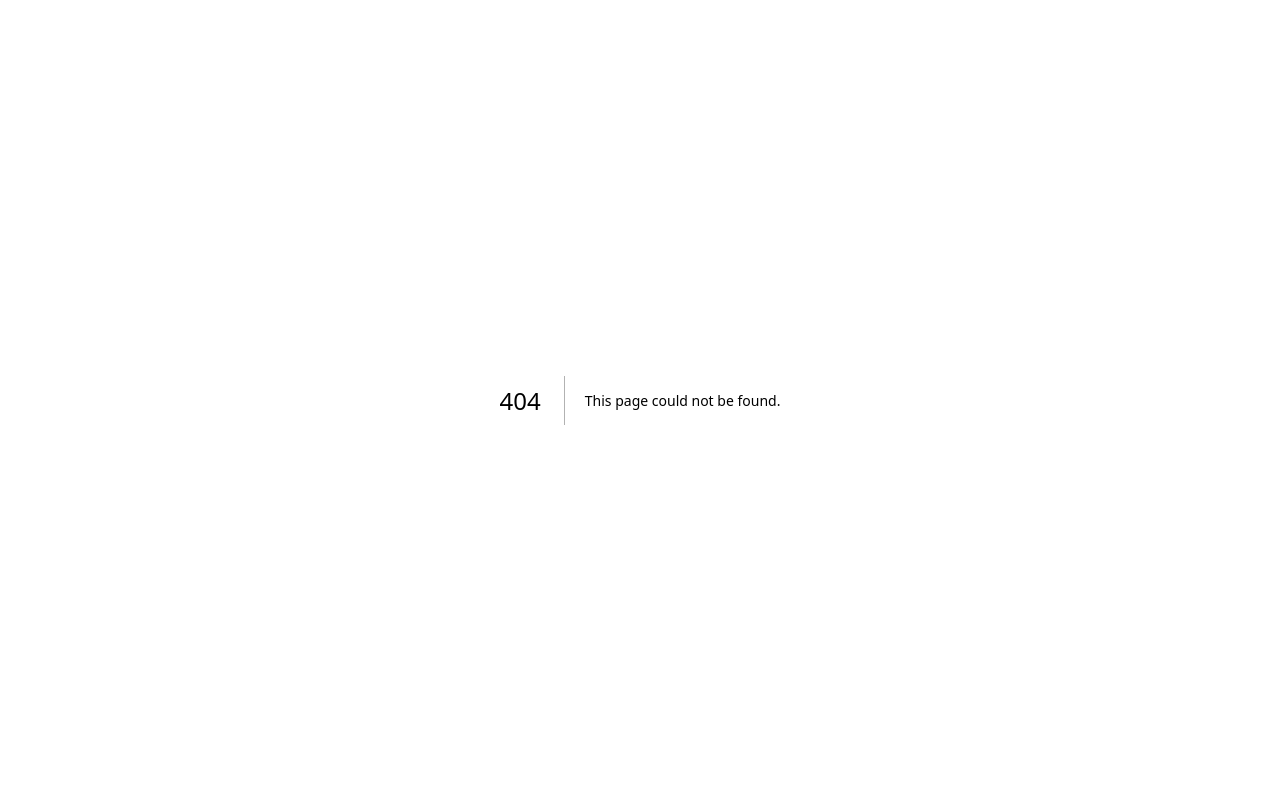
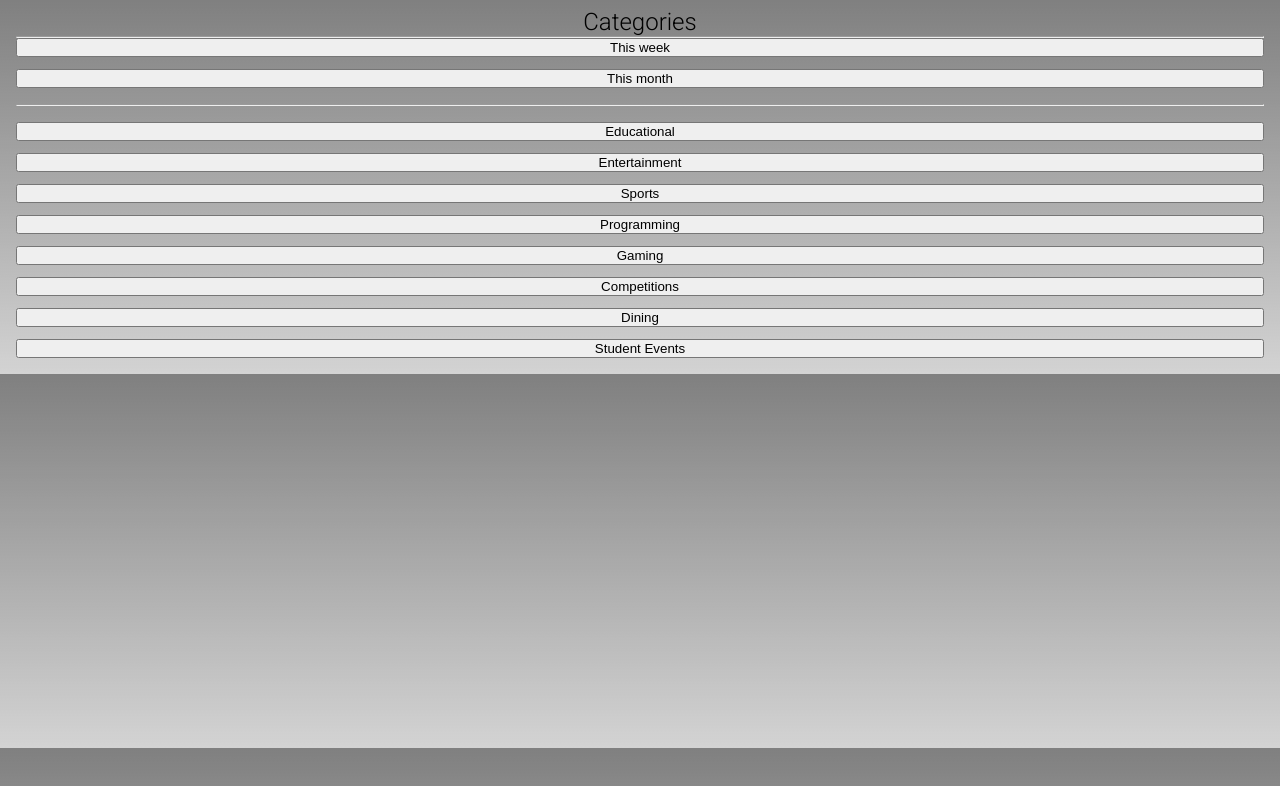
Before and after one commit to matiasc18/event-tracker, a Next.js app: page /home/components/events/eventSideBar in a window 1280 px wide. Before the commit this address had no page. Shown: the top 786 px of the page. Built offline with nearby package versions, Linux system fonts and the light colour scheme.

Commit message:
Added events sidebar

```diff
--- /dev/null
+++ b/src/pages/home/components/events/eventSideBar.js
@@ -0,0 +1,20 @@
+import styles from './styles/side-bar.module.css'
+
+const eventTypes = ['Educational', 'Entertainment', 'Sports', 'Programming', 'Gaming', 'Competitions', 'Dining', 'Student Events']
+
+export default function EventSideBar({ selected, setSelected }) {
+  return (
+    <section className={styles['side-bar']}>
+      <h1 className={styles['side-bar-title']}>Categories</h1>
+      <hr className="main-hr"/>
+      <div className={styles['type-container']}>
+        <button id="this-week" className={`${styles['side-bar-type']} ${selected == 'this-week' ? styles.selected : ''}`} onClick={() => setSelected('this-week')}>This week</button>
+        <button id="this-month" className={`${styles['side-bar-type']} ${selected == 'this-month' ? styles.selected : ''}`} onClick={() => setSelected('this-month')}>This month</button>
+        <hr />
+        {eventTypes.map((eventType, index) =>
+          <button id={`type-${index + 1}`} key={eventType} className={`${styles['side-bar-type']} ${selected == `type-${index + 1}` ? styles.selected : ''}`} onClick={() => setSelected(eventType)}>{eventType}</button>)
+        }
+      </div>
+    </section>
+  )
+}
--- /dev/null
+++ b/src/pages/home/components/events/styles/side-bar.module.css
@@ -0,0 +1,38 @@
+/** SideBar container */
+.side-bar {
+  display: flex;
+  position: relative;
+  flex-direction: column;
+  height: fit-content;
+  background-color: var(--light-color);
+  border-radius: var(--border-radius);
+  border: 0.5px var(--alt-dark-color) solid;
+  padding: 0.5em 1em 1em 1em;
+}
+
+.side-bar h1 {
+  align-self: center;
+  color: var(--dark-color);
+  border-radius: var(--border-radius);
+}
+
+.type-container {
+  display: flex;
+  flex-direction: column;
+  gap: 0.75em;
+  width: 100%;
+  color: var(--light-color);
+  border-radius: var(--border-radius);
+}
+
+.side-bar-title {
+  font-weight: 333;
+}
+
+.type-container hr {
+  margin: 0.25em 0;
+}
+
+.selected {
+  background-color: var(--main-color);
+}
```
Also changed, not shown: src/components/eventsSideBar.js (deleted, +0 -16 lines).
